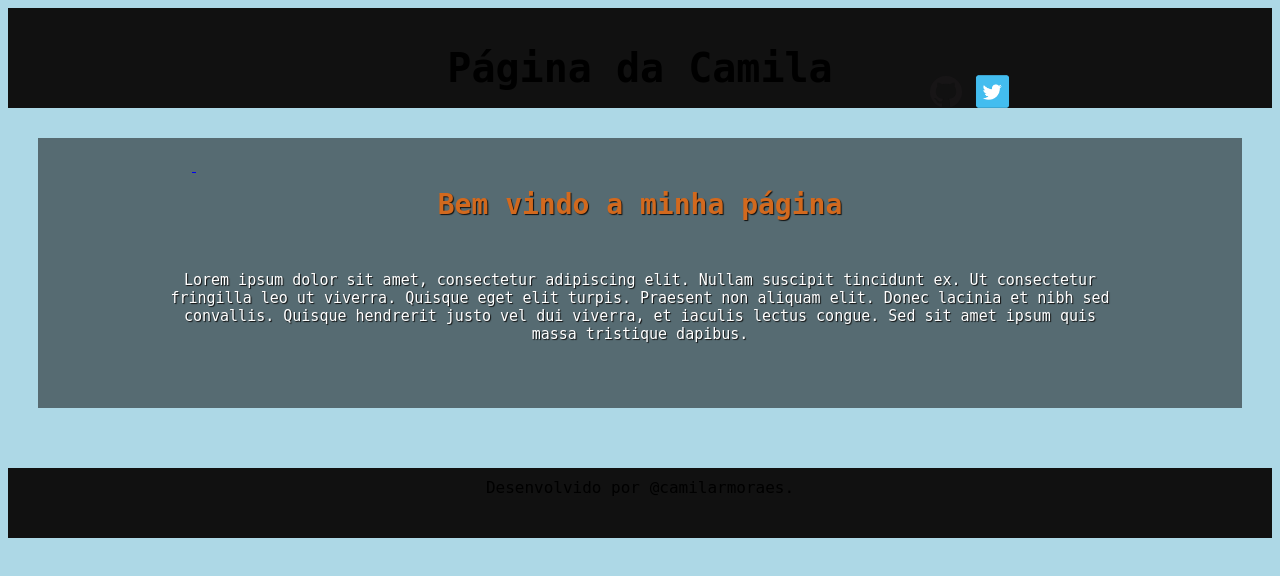
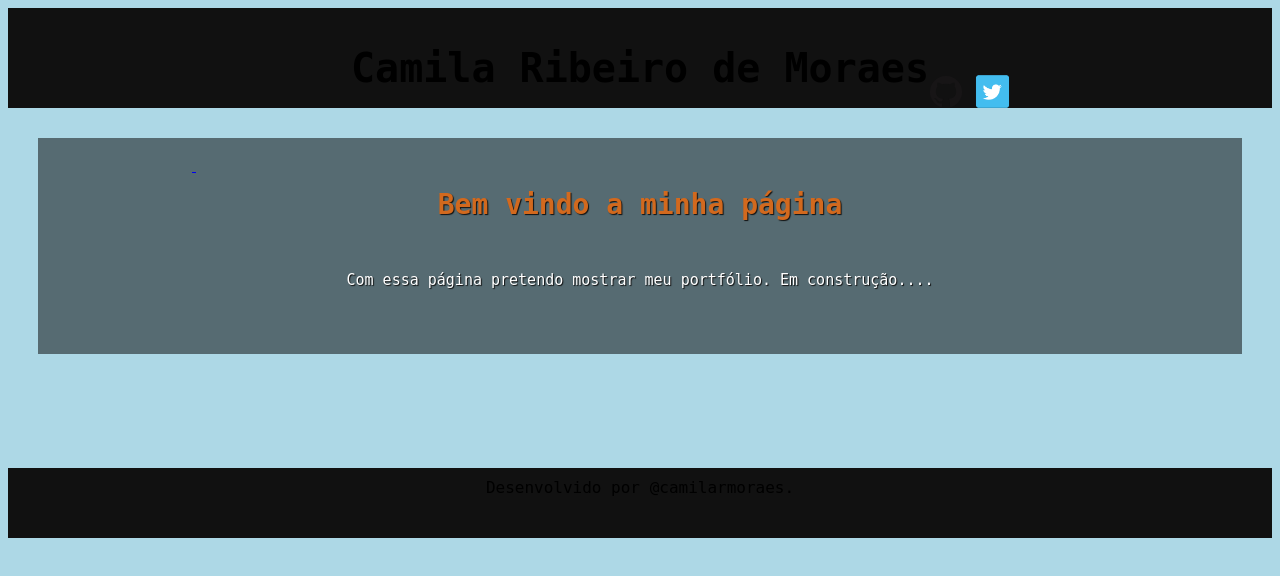
Before and after one commit to camilarmoraes/blog-html-css, a plain HTML site: page index.html in a window 1280 px wide. Drawn offline with Linux system fonts and the light colour scheme.

Commit message:
Update index.html
Página em Construção

```diff
--- a/index.html
+++ b/index.html
@@ -12,7 +12,7 @@
 
 			<header>
 				<div class="container">
-					<h1>Página da Camila</h1>
+					<h1>Camila Ribeiro de Moraes</h1>
 
 
 
@@ -29,10 +29,8 @@
 				<div class="efeito">
 					<div class="container">
 						<h2> Bem vindo a minha página</h2>
-						<p>Lorem ipsum dolor sit amet, consectetur adipiscing elit. Nullam suscipit tincidunt ex.
-						Ut consectetur fringilla leo ut viverra. Quisque eget elit turpis. Praesent non aliquam elit.
-						Donec lacinia et nibh sed convallis. Quisque hendrerit justo vel dui viverra, et iaculis lectus congue.
-						Sed sit amet ipsum quis massa tristique dapibus.
+						<p>Com essa página pretendo mostrar meu portfólio.
+							Em construção....
 						</p>
 					</div>
 				</div>
```
